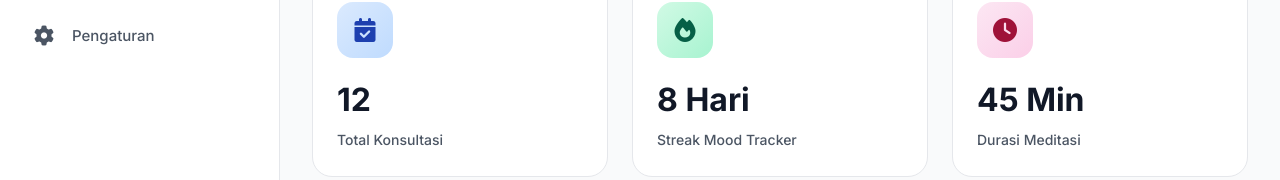
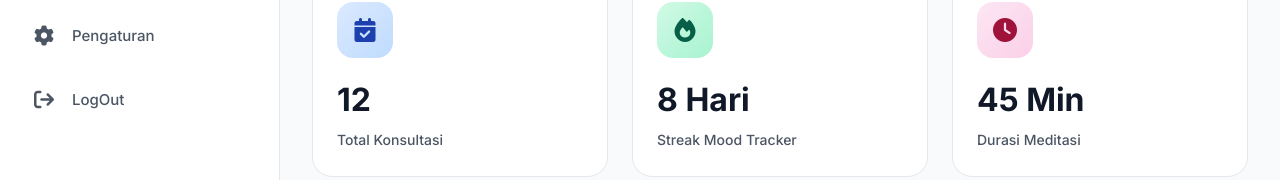
Before and after one commit to ghulamch/SatyaJiwa, a plain HTML site: page index.html in a window 1280 px wide. Shown: the part 439-619 px from the top of the page. Drawn offline with Linux system fonts and the light colour scheme.

Commit message:
Update sidebar.html

```diff
--- a/partials/sidebar.html
+++ b/partials/sidebar.html
@@ -41,6 +41,12 @@
                 Pengaturan
             </a>
         </li>
+        <li class="nav-item">
+            <a href="login.html" class="nav-link" data-page="login">
+                <span class="nav-icon"><i class="fas fa-sign-out"></i></span>
+                LogOut
+            </a>
+        </li>
     </ul>
 
     <div class="user-profile">
```
